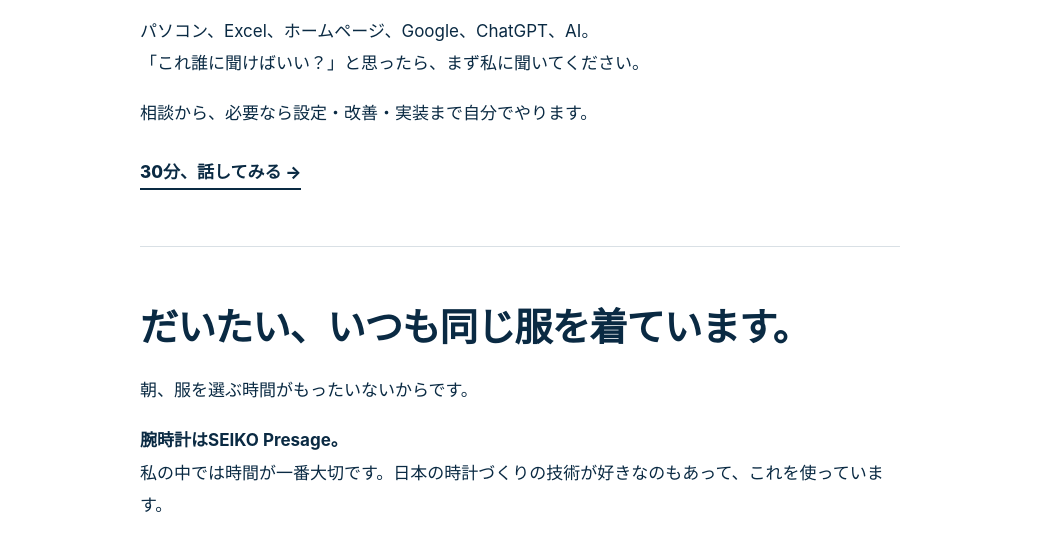
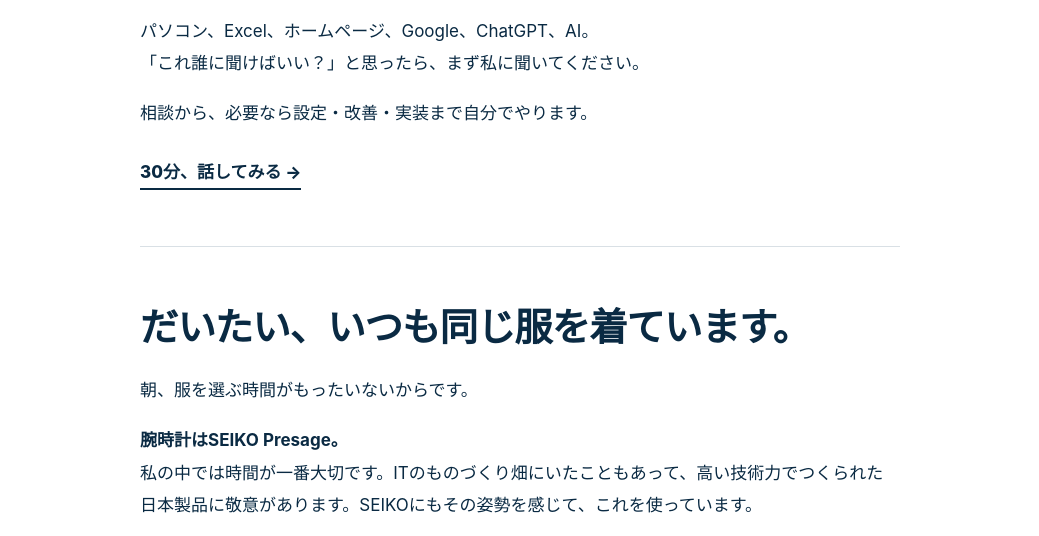
Before and after one commit to naoyasakamoto-sgp/sakamoto-growth-partners, a website: page index.html in a window 1280 px wide. Shown: the part 399-935 px from the top of the page, without its empty margins (120-1159 px from the left). Drawn offline with Linux system fonts and the light colour scheme.

Commit message:
Update SEIKO copy in index.html

```diff
--- a/index.html
+++ b/index.html
@@ -75,7 +75,7 @@
       <p>朝、服を選ぶ時間がもったいないからです。</p>
 
       <p><strong>腕時計はSEIKO Presage。</strong><br>
-      私の中では時間が一番大切です。日本の時計づくりの技術が好きなのもあって、これを使っています。</p>
+      私の中では時間が一番大切です。ITのものづくり畑にいたこともあって、高い技術力でつくられた日本製品に敬意があります。SEIKOにもその姿勢を感じて、これを使っています。</p>
 
       <p><strong>食事はサバ缶が多いです。</strong><br>
       DHAやEPAを摂れるので食べ始めました。一時期は一日3食、3缶食べていたので、最近はさすがに控えています。</p>
```
